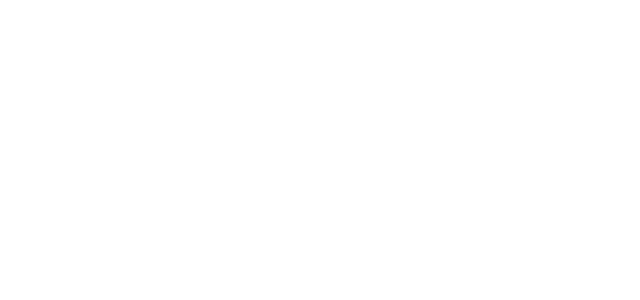
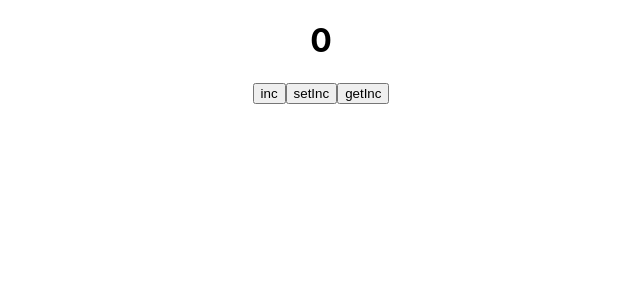
Before and after one commit to Pronat/delete, a React (Create React App) app: page / in a window 1280 px wide. Shown: the top 300 px of the page, without its empty margins (319-959 px from the left). Built offline with nearby package versions, Linux system fonts and the light colour scheme.

Commit message:
local storage 6

```diff
--- a/src/App.tsx
+++ b/src/App.tsx
@@ -3,10 +3,26 @@ import './App.css';
 
 
 function App() {
+    const [value, setValue] = useState<number>(0)
+    const incHandler = () => {
+        setValue(value + 1)
+    }
 
-    return (
+    const setIncHandler = () => {
+        localStorage.setItem('newValue', JSON.stringify(value))
+    }
+
+    const getIncHandler = () => {
+        let val = localStorage.getItem('newValue')
+        if(val) {
+        setValue(JSON.parse(val))   }}
+
+        return (
         <div className="App">
-
+            <h1>{value}</h1>
+           <button onClick={incHandler}>inc</button>
+           <button onClick={setIncHandler}>setInc</button>
+           <button onClick={getIncHandler}>getInc</button>
         </div>
     );
 }
```
